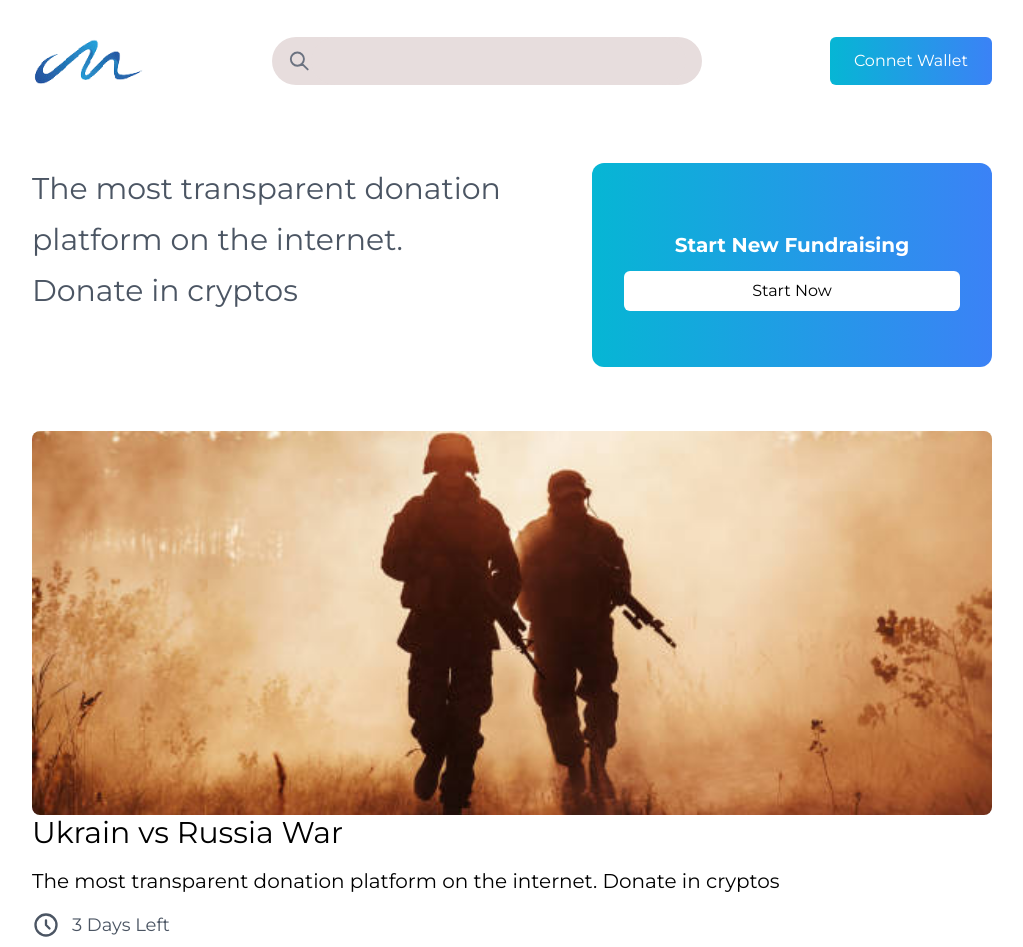
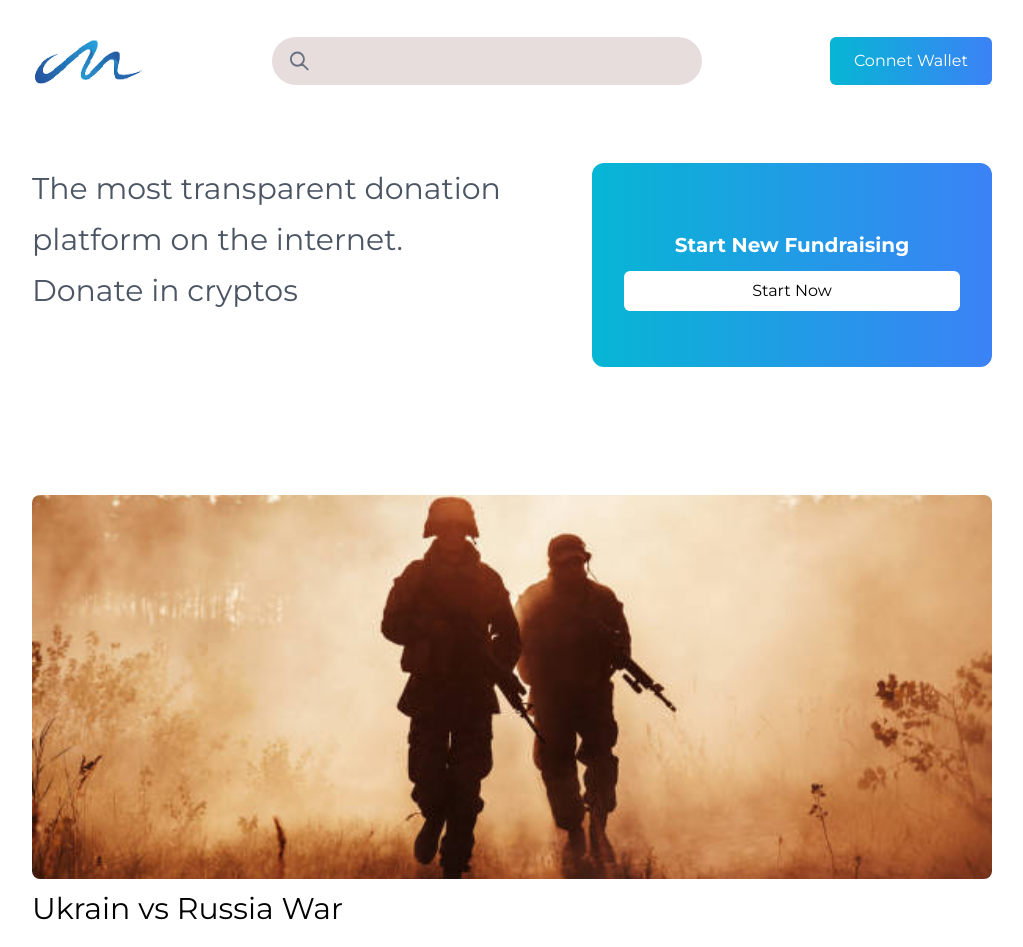
Before and after one commit to mendsalbert/myDonate, a Next.js app: page /donation in a window 1280 px wide. Shown: the top 947 px of the page, without its empty margins (128-1151 px from the left). Built offline with nearby package versions, Linux system fonts and the light colour scheme.

Commit message:
my donate

```diff
--- a/pages/donation.tsx
+++ b/pages/donation.tsx
@@ -37,10 +37,10 @@ const Donation = () => (
       </div>
     </div>
 
-    <div className=" mt-16">
+    <div className=" mt-32">
       {/* <p className="font-bold text-xl text-gray-500 my-10">Trending Category</p> */}
       <div className="flex flex-col">
-        <div className="w-full">
+        <div className="w-full mb-3">
           <div className="w-full rounded-lg">
             <img
               src="/images/war.jpg"
```
